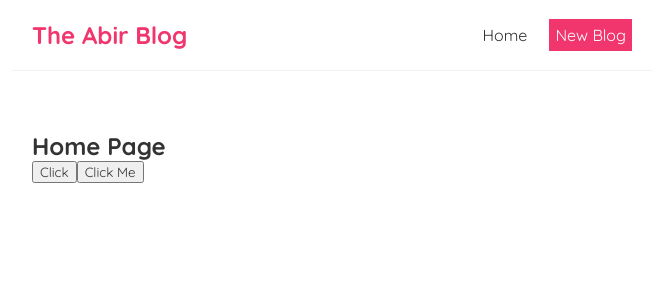
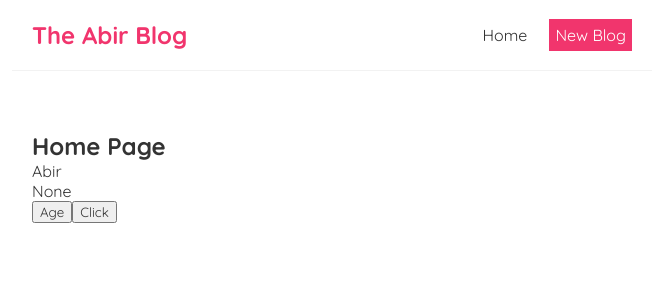
Before and after one commit to Abirsonet563/Full-React-Tutorial, a React (Create React App) app in the folder abir-blog/: page / in a window 1280 px wide. Shown: the top 300 px of the page, without its empty margins (308-971 px from the left). Built offline with nearby package versions, Linux system fonts and the light colour scheme.

Commit message:
useState Hook

```diff
--- a/abir-blog/src/home.js
+++ b/abir-blog/src/home.js
@@ -1,16 +1,22 @@
+import {useState} from 'react';
 const Home = () => {
-    const handleClick = (e) => {
-        console.log('hi',e);
-      }
-    const handleClickAgain = (name, e) => {
-        console.log(`Hi ${name}`, e.target)
+    // let name = "Abir Hasan"
+const [name, setName] = useState('Abir');
+    const ClickAgain = () =>{
+          setName('Abir Hasan');
     }
+const [age, setAge] = useState('None')
+const ageTwo = () => {
+    setAge(23);
+    console.log(setAge);
+}
 return(
     <div className="Home">
    <h2>Home Page</h2>
-   <button onClick={handleClick}>Click</button>
-   <button onClick={(e)=>
-    handleClickAgain('Abir', e)}>Click Me</button>
+   <p>{name}</p>
+   <p>{age}</p>
+   <button onClick={ageTwo}>Age</button>
+   <button onClick={ClickAgain}>Click</button>
     </div>
 )
 }
```
